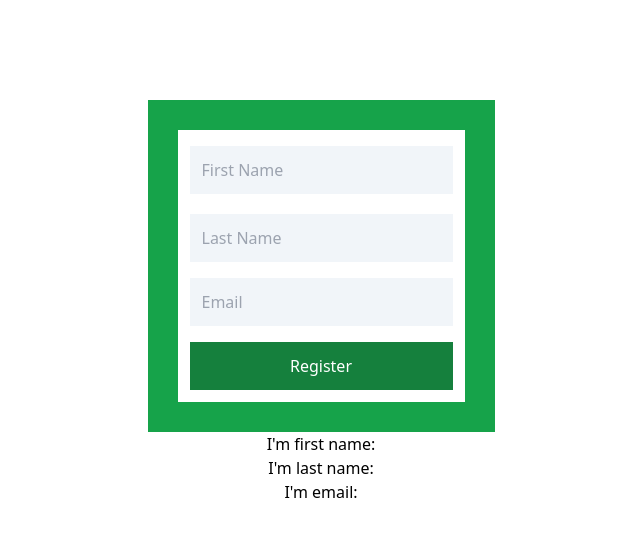
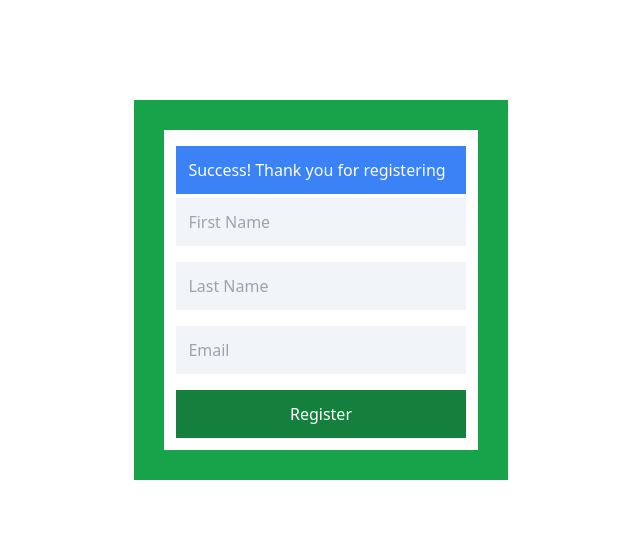
Before and after one commit to hadi-mollataheri/login-form-app, a React (Create React App) app: page / in a window 1280 px wide. Shown: the top 536 px of the page, without its empty margins (319-959 px from the left). Built offline with nearby package versions, Linux system fonts and the light colour scheme.

Commit message:
Create elements submition message and change or add some styles for Form

```diff
--- a/src/App.js
+++ b/src/App.js
@@ -6,15 +6,6 @@ function App() {
   const [firstName, setFirstName] = useState("");
   const [lastName, setLastName] = useState("");
   const [email, setEmail] = useState("");
-
-  // Other version: using one state for all three input fields:
-  /*
-    const [inputValues, setInputValue] = useState({
-      firstName: '',
-      lastName: '',
-      email: ''
-    });
-  */
 
   return (
     <div
@@ -29,10 +20,6 @@ function App() {
         email={email}
         setEmail={setEmail}
       />
-      {/* Tests */}
-      <p>{`I'm first name: ${firstName}`}</p>
-      <p>{`I'm last name: ${lastName}`}</p>
-      <p>{`I'm email: ${email}`}</p>
     </div>
   );
 }
--- a/src/components/Form.js
+++ b/src/components/Form.js
@@ -12,17 +12,17 @@ function Form(props) {
     props.setEmail(target.value);
   };
 
-  // Other version: using one state for all three input fields:
-  /*
+  return (
+    <div id="form-container" className="border-30px p-3 border-green-600 flex flex-col items-center">
 
-  */
+      <div id="submit-answer" className="p-3 m-1 w-full bg-blue-500 text-white">
+        <p className="p-0 m-0`">Success! Thank you for registering</p>
+      </div>
 
-  return (
-    <div id="form-container" className="border-30px border-green-600 p-3">
       <form
         method="POST"
         action="#"
-        className="flex flex-col items-center space-y-4"
+        className="flex flex-col items-center w-full space-y-4"
       >
         <input
           type="text"
@@ -30,7 +30,7 @@ function Form(props) {
           name="first-name"
           value={props.firstName}
           placeholder="First Name"
-          className="p-3 bg-slate-100 m-1 w-full"
+          className="p-3 bg-slate-100 m-1 w-full my-0"
         />
         <input
           type="text"
@@ -51,7 +51,7 @@ function Form(props) {
         <input
           type="submit"
           value="Register"
-          className="p-3 bg-green-700 text-white w-full"
+          className="p-3 mx-1 bg-green-700 text-white w-full"
         />
       </form>
     </div>
```
